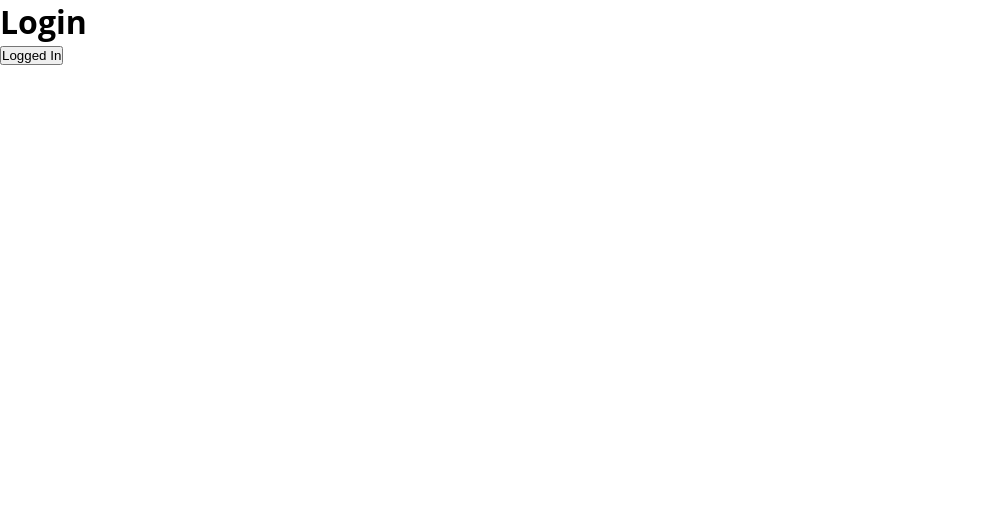
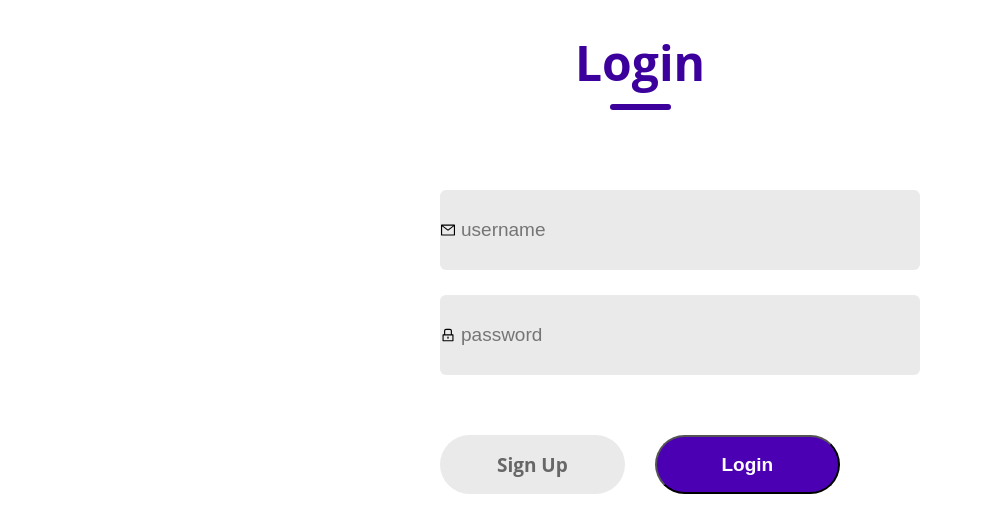
Before and after one commit to bryanperezcast/Capstone-Bryan-Perez, a React (Vite) app in the folder vite-project/: page / in a window 1280 px wide. Shown: the top 532 px of the page, without its empty margins (0-983 px from the left). Built offline with nearby package versions, Linux system fonts and the light colour scheme; no server answers.

Commit message:
trouble with the cart component, when you refresh it forgets who logged in

```diff
--- a/vite-project/src/App.jsx
+++ b/vite-project/src/App.jsx
@@ -1,4 +1,5 @@
 import './App.css'
+import { useState } from 'react'
 import Home from './components/homepage/Home'
 import Search from './components/homepage/searchbar/Search'
 import Login from './components/loginpage/Login'
@@ -11,15 +12,15 @@ import Rating from './components/homepage/filter/rating/Rating'
 import { Routes, Route, Link } from 'react-router-dom'
 
 function App() {
-
+    const [userId,setUserId] = useState("")
   return (
     <div>
         <Link to=''></Link>
         <div className='Routes'>
           <Routes>
             <Route path='/Home' element={<Home />}/>
-            <Route path='' element={<Login />}/>
-            <Route path='/Cart' element={<Cart />}/>
+            <Route path='' element={<Login userId={userId} setUserId={setUserId} />}/>
+            <Route path='/Cart' element={<Cart userId={userId} setUserId={setUserId} />}/>
             <Route path='/Checkout' element={<Checkout />}/>
             <Route path='/Itemdetails/:id' element={<ItemDetails />}/>
             <Route path='/Home/Category' element={<Category />}/>
--- /dev/null
+++ b/vite-project/src/components/UserFilter.jsx
@@ -0,0 +1,36 @@
+import React, { useState, useEffect } from "react";
+import Cart from './homepage/cart/Cart'
+
+function UserFilter(props) {
+  const { username } = props;
+  const [curUser, setCurUser] = useState(null); // Initialize as null
+
+  useEffect(() => {
+    async function renderUser() {
+      try {
+        const response = await fetch(`https://fakestoreapi.com/users`);
+        const result = await response.json();
+        const filteredUsers = result.filter(user => user.username === username);
+        if (filteredUsers.length > 0) {
+          const item = filteredUsers[0];
+          setCurUser(item.id);
+          console.log(item.id);
+        } else {
+          console.log("User not found");
+        }
+      } catch (err) {
+        console.error(err);
+      }
+    }
+
+    renderUser();
+  }, [username]);
+
+  return (
+    <div>
+        <Cart />
+    </div>
+  );
+}
+
+export default UserFilter;
--- a/vite-project/src/components/homepage/cart/Cart.jsx
+++ b/vite-project/src/components/homepage/cart/Cart.jsx
@@ -2,10 +2,27 @@ import './Cart.css'
 import NavBar from '../navbar/NavBar'
 import Checkout from '../../checkoutpage/Checkout'
 import { useNavigate } from 'react-router-dom'
+import { useEffect } from 'react'
+import { useState } from 'react'
 
-function Cart() {
-  const navigate = useNavigate();
+function Cart(props) {
+  const userId = props.userId;
+  const [cartItems, setCartItems] = useState([])
 
+  useEffect(() => {
+    async function renderUserCart() {
+        try {
+            const response = await fetch(`https://fakestoreapi.com/carts/user/${userId}`)
+            const result = await response.json()
+            const items = result[0]
+            setCartItems(items.products);
+        } catch (err) {
+            console.error(err)
+        }
+    }
+    renderUserCart();
+}, [])
+  console.log(cartItems)
   function CheckoutBtn () {
     const path = `/Checkout`
     navigate(path);
--- a/vite-project/src/components/homepage/navbar/NavBar.jsx
+++ b/vite-project/src/components/homepage/navbar/NavBar.jsx
@@ -6,17 +6,19 @@ import { AiOutlineSearch } from 'react-icons/ai'
 import { AiOutlineShoppingCart } from 'react-icons/ai'
 import { BsFilterLeft } from 'react-icons/bs'
 import { useState } from 'react'
+import { useParams } from 'react-router-dom'
 
 function NavBar() {
     const navigate = useNavigate();
     const [filterVar, setFilterVar] = useState('')
+    const { id } = useParams()
 
     function routeChange (filter) {
         const path = `/Home/${filter}`
         navigate(path);
     }
-    function routeChangeId(id) {
-        const path = `/Home/Price/${id}`
+    function routeChangeId(number) {
+        const path = `/Home/Price/${number}`
         navigate(path);
     }
 
@@ -24,12 +26,12 @@ function NavBar() {
         <div className="nav-bar">
             <div className='navbar-nav'>
                 <div className='Links'>
-                    <Link to="/Home" className='Link-text'><AiOutlineHome /></Link>
+                    <Link to={`/Home`} className='Link-text'><AiOutlineHome /></Link>
                 </div>
                 <div className='Links Filter'>
                     <BsFilterLeft className='Link-text'/>
                     {/*Price buttons */}
-                    <button className='filter-item' onClick={event => { routeChangeId("1") }}>Price:Low to High</button>
+                    <button className='filter-item' onClick={(event) => { routeChangeId("1") }}>Price:Low to High</button>
                     <button className='filter-item' onClick={() => routeChangeId("2")}>Price:High to Low</button>
                     {/*Rating buttons */}
                     <button className='filter-item' onClick={() => routeChangeId("3")}>Rating:Least to Greatest</button>
@@ -41,7 +43,7 @@ function NavBar() {
                     <button className='filter-item' onClick={() => routeChangeId("8")}>Electronics</button>
                 </div>
                 <div className='Links'>
-                    <Link to="/Cart" className='Link-text'><AiOutlineShoppingCart /></Link>
+                    <Link to={`/Cart`} className='Link-text'><AiOutlineShoppingCart /></Link>
                 </div>
             </div>
         </div>
--- a/vite-project/src/components/loginpage/Login.css
+++ b/vite-project/src/components/loginpage/Login.css
@@ -0,0 +1,76 @@
+.containter {
+    display: flex;
+    flex-direction: column;
+    margin: auto;
+    margin-top: 200px;
+    background: #fff;
+    padding-bottom: 30px;
+}
+.header {
+    display: flex;
+    flex-direction: column;
+    align-items: center;
+    gap: 9px;
+    width: 100%;
+    margin-top: 30px;
+}
+.text {
+    color: #3c009d;
+    font-size: 48px;
+    font-weight: 700;
+}
+.underline {
+    width: 61px;
+    height: 6px;
+    background: #3c009d;
+    border-radius: 9px;
+}
+.inputs {
+    margin-top: 55px;
+    display: flex;
+    flex-direction: column;
+    gap: 25px;
+}
+.input{
+    display: flex;
+    align-items: center;
+    margin: auto;
+    width: 480px;
+    height: 80px;
+    background: #eaeaea;
+    border-radius: 6px;
+}
+.input input {
+    height: 50px;
+    width: 400px;
+    background: transparent;
+    border: none;
+    outline: none;
+    color: #797979;
+    font-size: 19px;
+}
+.submit-container {
+    display: flex;
+    gap: 30px;
+    margin: 60px auto;
+}
+.submit {
+    display: flex;
+    justify-content: center;
+    align-items: center;
+    width: 220px;
+    height: 59px;
+    color: #fff;
+    background: #4c00b4;
+    border-radius: 50px;
+    font-size: 19px;
+    font-weight: 700;
+    cursor: pointer;
+}
+.grey {
+    background: #EAEAEA;
+    color: #676767;
+}
+.success {
+    display: none;
+}
--- a/vite-project/src/components/loginpage/Login.jsx
+++ b/vite-project/src/components/loginpage/Login.jsx
@@ -1,22 +1,108 @@
 import './Login.css'
 import { useNavigate } from 'react-router-dom'
+import { useState } from 'react'
+import { useEffect } from 'react'
+import { BiUser } from 'react-icons/bi'
+import { AiOutlineMail } from 'react-icons/ai'
+import { AiOutlineLock } from 'react-icons/ai'
+import UserFilter from '../userFilter'
 
-function Login() {
+function Login(props) {
+  const navigate = useNavigate();
+  const [action, setAction] = useState("Login");
+  const [username, setUserName] = useState('');
+  const [password, setPassword] = useState('');
+  const [failedLogin, setFailedLogin] = useState('success')
+  const [curUser, setCurUser] = useState(null);
+  const userId = props.userId
+  const setUserId = props.setUserId
 
-  const navigate = useNavigate();
-
-  function LoginBtn () {
-    const path = `/Home`
-    navigate(path);
-    console.log("clicked")
+  const loginUser = () => {
+    fetch('https://fakestoreapi.com/auth/login', {
+      method: 'POST',
+      headers: {
+        'Content-Type': 'application/json',
+      },
+      body: JSON.stringify({
+        username,
+        password,
+      }),
+    })
+      .then(response => {
+        if (!response.ok) {
+          throw new Error('Network response was not ok');
+        }
+        return response.json();
+      })
+      .then(json => {
+        console.log(json);
+        navigate(`/Home`);
+      })
+      .catch(error => {
+        console.error('There was a problem with the fetch operation:', error);
+        setFailedLogin("failed")
+      });
+    setAction("Login");
+  };
+//used to gab the logged in users id
+  useEffect(() => {
+    async function renderUser() {
+      try {
+        const response = await fetch(`https://fakestoreapi.com/users`);
+        const result = await response.json();
+        const filteredUsers = result.filter(user => user.username === username);
+        if (filteredUsers.length > 0) {
+          const item = filteredUsers[0];
+          setCurUser(item.id);
+          setUserId(item.id)
+        } else {
+        }
+      } catch (err) {
+        console.error(err);
+      }
+    }
+    renderUser();
+  }, [username]);
+//handle submit
+  const handleSubmit = (e) => {
+    e.preventDefault();
+  }
+//will change the state of action and failed login
+  function changeClassName() {
+    setAction("Sign Up")
+    setFailedLogin("success")
   }
 
-    return (
-      <div>
-        <h1>Login</h1>
-        <button onClick={LoginBtn}>Logged In</button>
+  return (
+    <form onSubmit={handleSubmit}>
+      <div className='container'>
+        <div className='header'>
+          <div className='text'>{action}</div>
+          <div className='underline'></div>
+        </div>
+        <div className='inputs'>
+          {action === "Login" ? <div></div> :
+          <div className='input'>
+            <BiUser />
+            <input type='text' placeholder='name'/>
+          </div>}
+          <div className='input'>
+            <AiOutlineMail />
+            <input value={username} onChange={(e) => setUserName(e.target.value)} placeholder='username'/>
+          </div>
+          <div className='input'>
+            <AiOutlineLock />
+            <input value={password} onChange={(e) => setPassword(e.target.value)} placeholder='password'/>
+          </div>
+        </div>
+        <div className='submit-container'>
+          <div className={action === "Login" ? "submit grey" : "submit"} onClick={() => {changeClassName()}}>Sign Up</div>
+          <button type='submit' className={action === "Sign Up" ? "submit grey" : "submit"} onClick={() => {loginUser()}}>Login</button>
+        </div>
+        <div className={failedLogin}>username or password is incorect</div>
       </div>
-    )
-  }
+    </form>
+  )
+}
 
-  export default Login
+export default Login;
```
Also changed, not shown: vite-project/src/server/database.js (added, +19 -0 lines), vite-project/src/server/package.json (added, +22 -0 lines), vite-project/src/server/server.js (added, +14 -0 lines), 1 other file (tests, documents, lock files or other folders).
